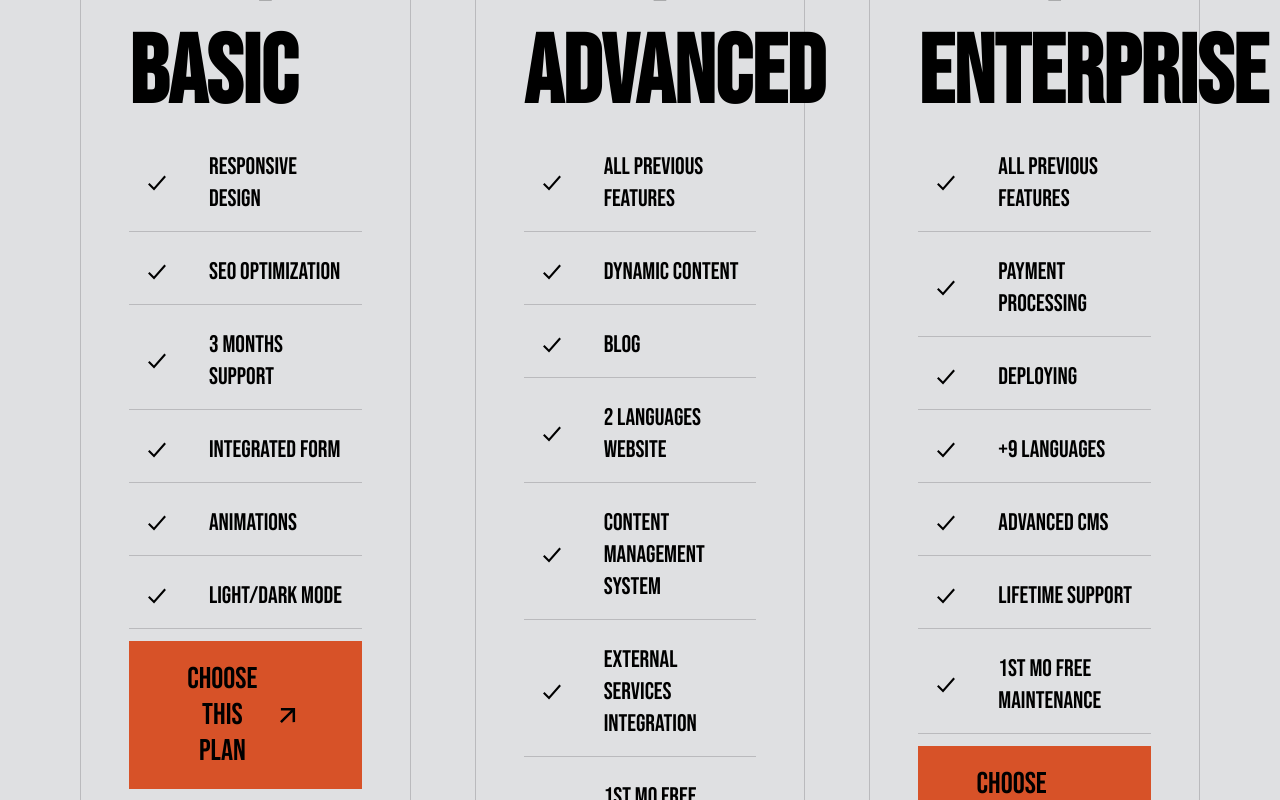
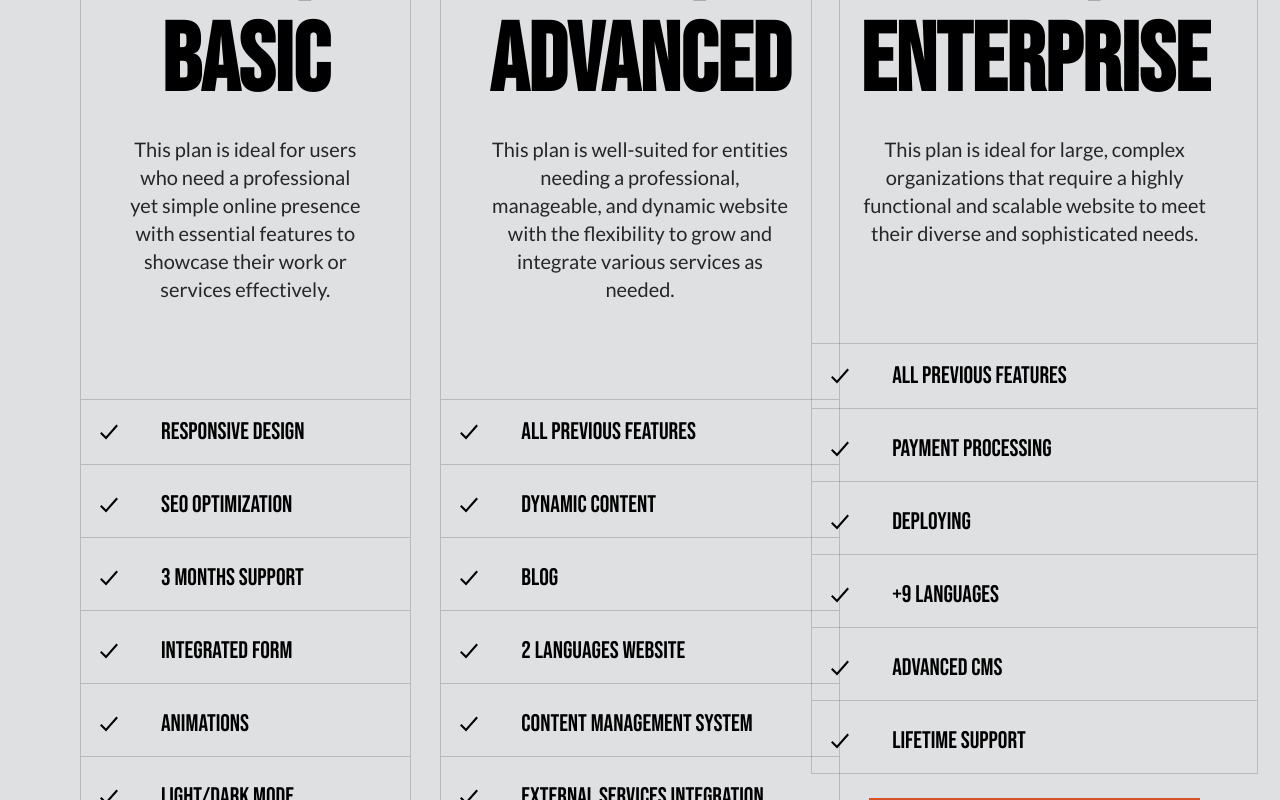
Before and after one commit to EvandrooViegas/portfolio.v2, a Next.js app: page / in a window 1280 px wide. Shown: the part 6340-7140 px from the top of the page. Built offline with nearby package versions, Linux system fonts and the light colour scheme.

Commit message:
price section update

```diff
--- a/components/views/Prices/data.ts
+++ b/components/views/Prices/data.ts
@@ -8,7 +8,9 @@ const prices = [
       "Integrated Form",
       "Animations",
       "Light/Dark Mode",
+      "Max 2 Pages",
     ],
+    description: "This plan is ideal for users who need a professional yet simple online presence with essential features to showcase their work or services effectively.",
     price: "175$",
   },
   {
@@ -20,14 +22,17 @@ const prices = [
       "2 Languages Website",
       "Content Management System",
       "External Services Integration",
-      "1st mo Free Maintenance"
+      "Max 10 Pages",
+
 
     ],
+    description: "This plan is well-suited for entities needing a professional, manageable, and dynamic website with the flexibility to grow and integrate various services as needed.",
     price: "350$",
   },
 
   {
     title: "ENTERPRISE",
+    description: "This plan is ideal for large, complex organizations that require a highly functional and scalable website to meet their diverse and sophisticated needs.",
     features: [
       "All Previous Features",
       "Payment Processing",
@@ -35,8 +40,6 @@ const prices = [
       "+9 Languages",
       "Advanced CMS",
       "Lifetime Support",
-      "1st mo Free Maintenance"
-
     ],
     price: "750$",
 
--- a/components/views/Prices/index.tsx
+++ b/components/views/Prices/index.tsx
@@ -13,11 +13,8 @@ export default function Prices() {
       full={false}
       className="flex flex-col  gap-28 relative overflow-hidden"
     >
-
       <AnimatedElement className="">
-        <SectionTitle  background >
-          PRICES & COSTS
-        </SectionTitle>
+        <SectionTitle background>PRICES & COSTS</SectionTitle>
       </AnimatedElement>
       <div className="flex flex-col gap-24 w-full">
         <div className="md:grid md:grid-cols-3 flex flex-col items-center gap-16 h-full grow">
@@ -30,10 +27,20 @@ export default function Prices() {
                 transition: { duration: 0.2 },
               }}
               key={price.title}
-              className="flex flex-col gap-3  w-full mb-auto p-12 border border-secondary/20 text-black"
+              className="flex flex-col items-center  w-full mb-auto  text-black"
             >
-              <p className="text-8xl   font-bold text-neutral-800">{price.price}</p>
-              <span  className=" text-8xl   font-semibold">{price.title}</span>
+             <div className="border border-secondary/20 border-b-0">
+             <div className="p-12 flex flex-col items-center border-b border-b-secondary/20">
+                <p className="text-8xl   font-bold text-neutral-800">
+                  {price.price}
+                </p>
+                <span className=" text-8xl   font-semibold">{price.title}</span>
+
+                <p className="text-xl font-semibold mt-6   text-neutral-800 font-lato text-center mb-12">
+                  {price.description}
+                </p>
+              </div>
+
               <ul className="space-y-2 w-full">
                 {price.features.map((f) => (
                   <li
@@ -47,14 +54,17 @@ export default function Prices() {
                   </li>
                 ))}
               </ul>
+             </div>
 
-            <a href={formLink} target="_blank" className="w-full">
+              <a href={formLink} target="_blank" className="w-full mt-6">
                 <Button
                   variant="color"
                   className="w-full mt-3 group  md:mt-0 flex items-center gap-4 py-5 font-white text-3xl"
                 >
                   <span>CHOOSE THIS PLAN</span>
-                <span className="transition-all -rotate-45 group-hover:rotate-0"><IoMdArrowForward /></span>
+                  <span className="transition-all -rotate-45 group-hover:rotate-0">
+                    <IoMdArrowForward />
+                  </span>
                 </Button>
               </a>
             </AnimatedElement>
--- a/components/views/Stats/index.tsx
+++ b/components/views/Stats/index.tsx
@@ -1,23 +1,35 @@
-"use client"
+"use client";
 import AnimatedElement from "@/components/AnimatedElement";
 import Container from "@/components/Container";
 import SectionTitle from "@/components/SectionTitle";
-import CountUp from 'react-countup';
+import CountUp from "react-countup";
 const stats = [
-    { name: "HAPPY CLIENTS", value: 47, description: "CLIENTES THAT APPROVED MY WORK" },
-    { name: "TRUSTED BY", value: 6, description: "COMPANIES" },
-    { name: "EXPRIENCE", value: 7, description: "WITH MORE THAN 7 YEARS OF EXPRIENCE" },
-    { name: "DEVELOPED PROJECTS", value: 79, description: "MORE THAN 79 DEVELOPED PROJECTS" },
-]
+  {
+    name: "HAPPY CLIENTS",
+    value: 47,
+    description: "CLIENTES THAT APPROVED MY WORK",
+  },
+  { name: "TRUSTED BY", value: 6, description: "COMPANIES" },
+  {
+    name: "EXPRIENCE",
+    value: 7,
+    description: "WITH MORE THAN 7 YEARS OF EXPRIENCE",
+  },
+  {
+    name: "DEVELOPED PROJECTS",
+    value: 79,
+    description: "MORE THAN 79 DEVELOPED PROJECTS",
+  },
+];
 
 export default function Stats() {
   return (
     <Container
       center={true}
       full={false}
-       className="relative bg-white z-[1] text-black  flex flex-col gap-12 overflow-hidden text-center  "
+      className="relative bg-white z-[1] text-black  flex flex-col gap-12 overflow-hidden text-center  "
     >
-        <AnimatedElement animate={{ x: [-40, 0], opacity: [0, 1] }}>
+      <AnimatedElement animate={{ x: [-40, 0], opacity: [0, 1] }}>
         <SectionTitle black background>
           MY CURRENT STATS
         </SectionTitle>
@@ -35,10 +47,17 @@ export default function Stats() {
             key={s.name}
           >
             <div className="flex flex-col gap-2 group text-center p-8 border border-secondary/20 h-full justify-center items-center ">
-                <CountUp end={s.value} enableScrollSpy prefix="+" className="text-8xl font-extrabold"  />
-                  <span className="font-semibold text-4xl text-color">{s.name}</span>
-                  <p className="text-zinc-500 text-xl">{s.description}</p>
-                </div>
+              <CountUp
+                end={s.value}
+                enableScrollSpy
+                prefix="+"
+                className="text-8xl font-extrabold"
+              />
+              <span className="font-semibold text-4xl text-color">
+                {s.name}
+              </span>
+              <p className="text-zinc-500 text-xl">{s.description}</p>
+            </div>
           </AnimatedElement>
         ))}
       </div>
```
Lines whose indentation alone changed are shown as unchanged.
